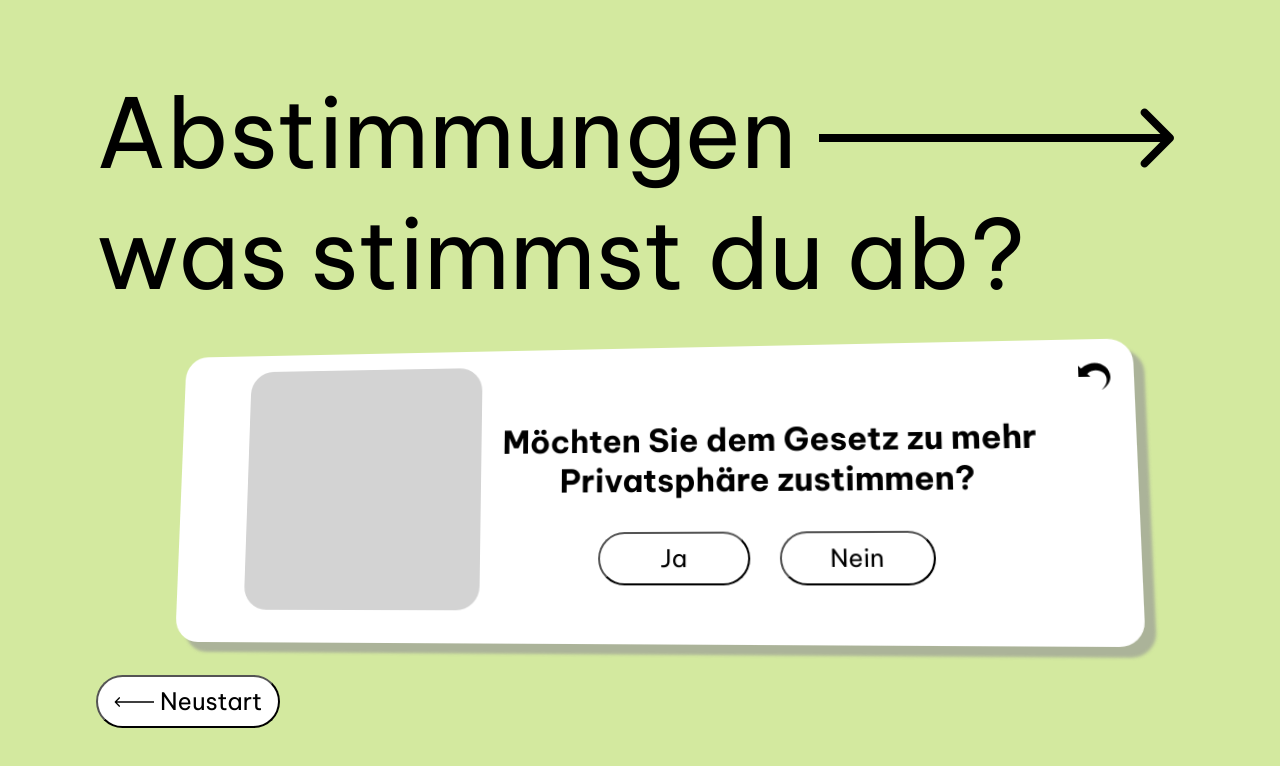
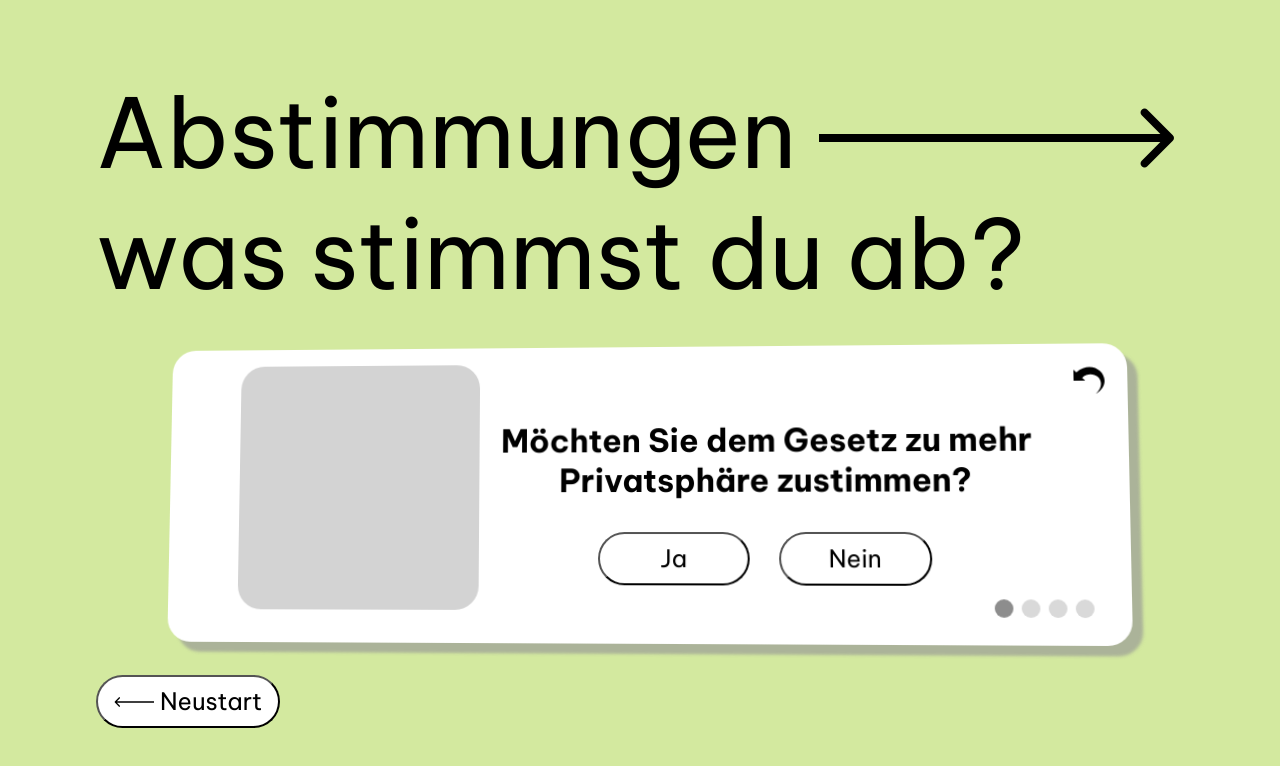
Before and after one commit to DerBeton/impacture, a Vue app: page /vote in a window 1280 px wide. Shown: the top 766 px of the page. Built offline with nearby package versions, Linux system fonts and the light colour scheme.

Commit message:
feat: add progress indicator in votes

```diff
--- /dev/null
+++ b/src/components/voting/ProgressIndicator.vue
@@ -0,0 +1,41 @@
+<template>
+  <div class="progress-indicator">
+    <div
+      v-for="(dot, index) in total"
+      class="dot"
+      :class="{ '-active': current === index }"
+      @click="emit('goto', index)"
+    ></div>
+  </div>
+</template>
+
+<script setup lang="ts">
+defineProps<{
+  current: number
+  total: number
+}>()
+
+const emit = defineEmits<{
+  goto: [value: number]
+}>()
+</script>
+
+<style lang="scss" scoped>
+.progress-indicator {
+  display: flex;
+  flex-direction: row;
+  column-gap: 0.5rem;
+
+  > .dot {
+    width: 1.125rem;
+    height: 1.125rem;
+    border-radius: 100%;
+    cursor: pointer;
+    background-color: var(--color-grey-light);
+
+    &.-active {
+      background-color: var(--color-grey-dark);
+    }
+  }
+}
+</style>
--- a/src/components/voting/VoteButtons.vue
+++ b/src/components/voting/VoteButtons.vue
@@ -1,8 +1,18 @@
 <template>
-  <button class="vote-button" v-if="type === 'yes'" @click="$emit('yes')">
+  <button
+    class="vote-button"
+    v-if="type === 'yes'"
+    @click="emit('yes')"
+    :class="{ '-active': selected === 'yes' }"
+  >
     Ja
   </button>
-  <button class="vote-button" v-else-if="type === 'no'" @click="$emit('no')">
+  <button
+    class="vote-button"
+    v-else-if="type === 'no'"
+    @click="emit('no')"
+    :class="{ '-active': selected === 'no' }"
+  >
     Nein
   </button>
 </template>
@@ -10,6 +20,7 @@
 <script setup lang="ts">
 defineProps<{
   type: 'yes' | 'no'
+  selected: 'yes' | 'no' | ''
 }>()
 
 const emit = defineEmits(['yes', 'no'])
@@ -20,5 +31,10 @@ const emit = defineEmits(['yes', 'no'])
   @include button-default;
 
   width: 9.4rem;
+
+  &.-active {
+    font-weight: bold;
+    outline: 2px solid black;
+  }
 }
 </style>
--- a/src/components/voting/VoteCard.vue
+++ b/src/components/voting/VoteCard.vue
@@ -10,9 +10,20 @@
       <div class="vote">
         <h3 class="question">{{ question }}</h3>
         <div class="vote-buttons">
-          <VoteButton type="yes" @yes="emit('voted', 'yes')"></VoteButton>
-          <VoteButton type="no" @no="emit('voted', 'no')"></VoteButton>
+          <VoteButton
+            :selected="answer"
+            type="yes"
+            @yes="emit('voted', 'yes')"
+          ></VoteButton>
+          <VoteButton
+            :selected="answer"
+            type="no"
+            @no="emit('voted', 'no')"
+          ></VoteButton>
         </div>
+      </div>
+      <div class="progress">
+        <slot name="progress"></slot>
       </div>
     </div>
     <div class="back-side" :style="cardStyleBack">
@@ -32,13 +43,14 @@ import { useParallax } from '@vueuse/core'
 defineProps<{
   question: string
   description: string
+  answer: 'yes' | 'no' | ''
 }>()
 
 const voteCardElement = ref<HTMLElement | null>()
 const { tilt, roll } = useParallax(voteCardElement)
 const isFlipped = ref<boolean>(false)
 
-const PARALLAX_INTENSITY = 10
+const PARALLAX_INTENSITY = 5
 const cardStyleFront = computed(() => ({
   transition: '.3s ease-out all',
   transform: `rotateX(${roll.value * PARALLAX_INTENSITY}deg) rotateY(${tilt.value * PARALLAX_INTENSITY + 180 * (isFlipped.value ? -1 : 0)}deg)`,
@@ -136,6 +148,14 @@ const emit = defineEmits<{
   }
 }
 
+.front-side {
+  > .progress {
+    position: absolute;
+    right: 2.25rem;
+    bottom: 1.7rem;
+  }
+}
+
 .back-side {
   transform: rotateY(180deg);
 
--- a/src/styles/_mixins.scss
+++ b/src/styles/_mixins.scss
@@ -73,7 +73,7 @@ They make it easy to avoid using non-semantic classes like .float-left, and to d
   background-color: white;
 
   &:hover {
-    background-color: #eeeeee;
+    background-color: var(--color-grey-light);
   }
 
   &.-arrow-r::before,
--- a/src/styles/_variables.scss
+++ b/src/styles/_variables.scss
@@ -3,6 +3,8 @@
   --color-main-bg: #ffffff;
   --color-bg-light: white;
   --color-accent-main: #d3e99f;
+  --color-grey-light: #d9d9d9;
+  --color-grey-dark: #8d8d8d;
 
   --border-radius-md: 1.5rem;
   --border-radius-lg: 3.6rem;
--- a/src/views/VoteView.vue
+++ b/src/views/VoteView.vue
@@ -25,8 +25,18 @@
         :key="vote.id"
         :question="vote.title"
         :description="vote.description"
+        :answer="vote.answer"
         @voted="answer => handleVote(index, answer)"
-      />
+      >
+        <template #progress>
+          <ProgressIndicator
+            :key="1"
+            :current="activeCard"
+            :total="votes.length"
+            @goto="index => gotoCard(index)"
+          ></ProgressIndicator>
+        </template>
+      </VoteCard>
     </template>
 
     <div v-if="votingCompleted">Your answer is: {{ votingResult }}</div>
@@ -39,13 +49,18 @@
 import VoteCard from '@/components/voting/VoteCard.vue'
 import { computed, ref, watch } from 'vue'
 import router from '@/router'
+import ProgressIndicator from '@/components/voting/ProgressIndicator.vue'
 
 const activeCard = ref<number>(0)
 
-function handleVote(index: number, answer: string) {
+function handleVote(index: number, answer: 'yes' | 'no') {
   votes.value[index].answer = answer
 
   activeCard.value++
+}
+
+function gotoCard(index: number) {
+  activeCard.value = index
 }
 
 const votingCompleted = computed(() => {
@@ -65,7 +80,7 @@ export interface Vote {
   id: string
   title: string
   description: string
-  answer: string
+  answer: 'yes' | 'no' | ''
 }
 
 const votes = ref<Vote[]>([
```
